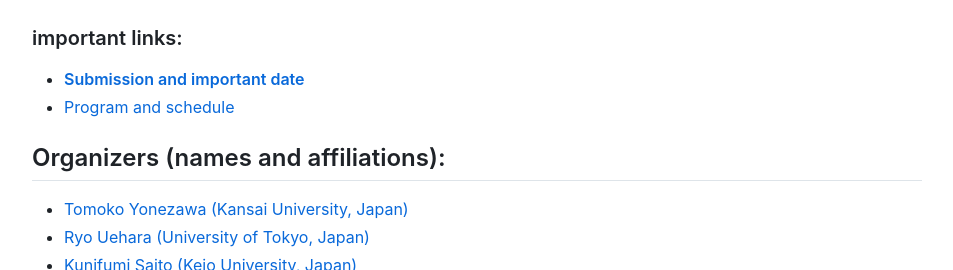
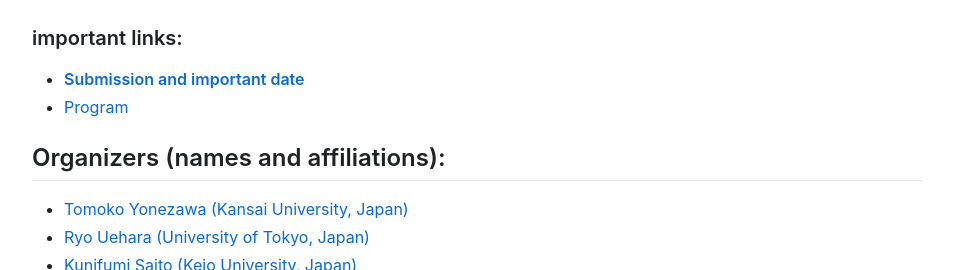
Before and after one commit to virtualcom-designlab/TBSA2026, a Jekyll site: the page built from index.md, in a window 1280 px wide and 900 px high, scrolled down 402 px, cut to the strip 163-433 px from the top of the window. Shown: the whole strip, without its empty margins (163-1116 px from the left). Built offline with Jekyll 4.4.1, drawn with Linux system fonts in a browser that asks for light colours.

Commit message:
Update index.md

```diff
--- a/index.md
+++ b/index.md
@@ -13,7 +13,7 @@ title: Trust and Blame
 
 ### important links:
 - **[Submission and important date](submission.html)**
-- [Program and schedule](program.html)
+- [Program](program.html)
 
 ## Organizers (names and affiliations):
 
```
